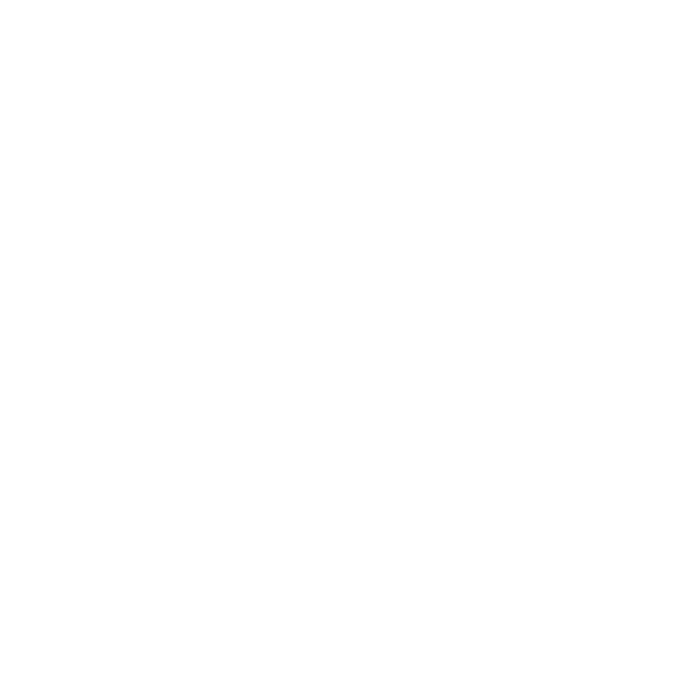
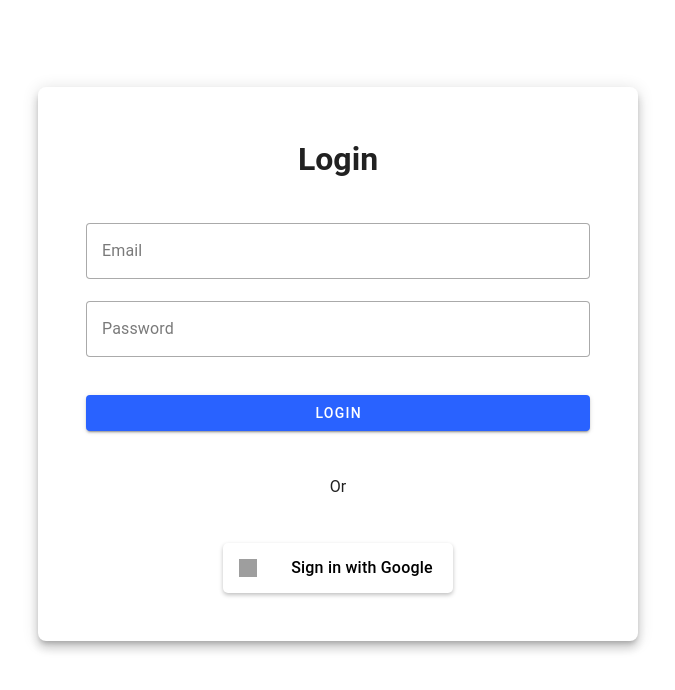
Before and after one commit to DomeT99/handle-firebase-content, a Vue app: page /login in a window 1280 px wide. Before the commit this address had no page. Shown: the top 690 px of the page, without its empty margins (302-977 px from the left). Built offline with nearby package versions, Linux system fonts and the light colour scheme; grey boxes are pictures that could not be loaded.

Commit message:
add: add firebaseui package

```diff
--- a/package.json
+++ b/package.json
@@ -13,6 +13,7 @@
   "dependencies": {
     "@orama/orama": "^2.0.0-beta.7",
     "firebase": "^10.6.0",
+    "firebaseui": "^6.1.0",
     "pinia": "^2.1.7",
     "vue": "^3.3.4",
     "vue-router": "^4.2.5",
--- a/src/router/index.ts
+++ b/src/router/index.ts
@@ -4,7 +4,7 @@ const router = createRouter({
   history: createWebHistory(import.meta.env.BASE_URL),
   routes: [
     {
-      path: "/",
+      path: "/login",
       name: "login",
       component: () => import("../views/login/index.vue"),
     },
--- a/src/views/login/index.vue
+++ b/src/views/login/index.vue
@@ -7,7 +7,7 @@ import LoginForm from "@/components/login/LoginForm.vue";
   <DefaultLayout :scrollable="false">
     <VContainer>
       <VRow align="center" justify="center" class="h-9">
-        <VCol cols="12" offset="0">
+        <VCol cols="12">
           <LoginForm />
         </VCol>
       </VRow>
```
Also changed, not shown: 1 other file (tests, documents, lock files or other folders).
